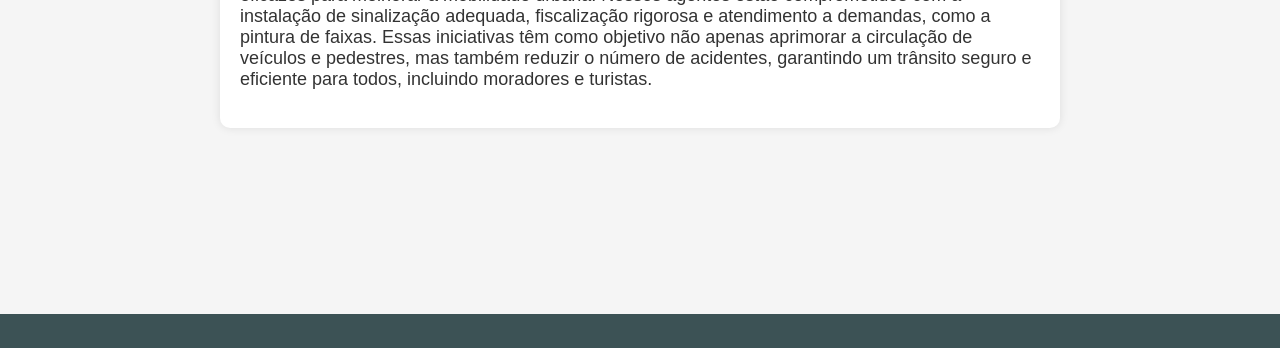
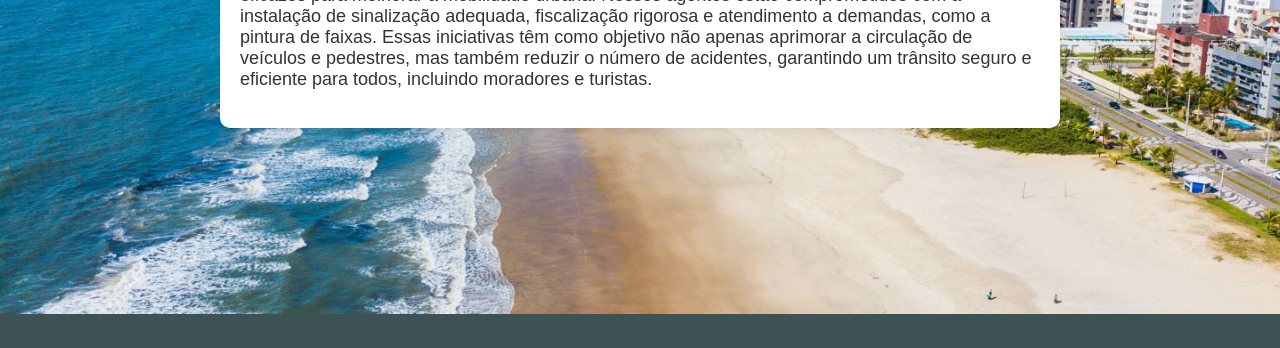
Before and after one commit to ShirouFubuki25/detramat, a plain HTML site: page index.html in a window 1280 px wide. Shown: the part 332-680 px from the top of the page. Drawn offline with Linux system fonts and the light colour scheme.

Commit message:
segundo commit

```diff
--- a/index.html
+++ b/index.html
@@ -44,7 +44,7 @@
 
     <main>
         <div class="escrita">
-            <p>O <b>DETRAMAT</b> se dedica a promover a segurança e a fluidez no trânsito, implementando ações eficazes para melhorar a mobilidade urbana.
+            <p>O DETRAMAT se dedica a promover a segurança e a fluidez no trânsito, implementando ações eficazes para melhorar a mobilidade urbana.
                 Nossos agentes estão comprometidos com a instalação de sinalização adequada, fiscalização rigorosa e atendimento a demandas,
                 como a pintura de faixas. Essas iniciativas têm como objetivo não apenas aprimorar a circulação de veículos e pedestres,
                 mas também reduzir o número de acidentes, garantindo um trânsito seguro e eficiente para todos, incluindo moradores e turistas.</p>
--- a/style.css
+++ b/style.css
@@ -8,6 +8,11 @@ body {
     font-family: Arial, sans-serif;
     margin: 0;
     padding: 0;
+    background-image: url('imagens/matinhos.jpeg'); /* Caminho da imagem */
+    background-size: cover; /* Faz a imagem cobrir todo o fundo */
+    background-position: center; /* Centraliza a imagem */
+    background-repeat: no-repeat; /* Evita que a imagem se repita */
+    background-attachment: fixed; /* Fixa a imagem de fundo (opcional) */
 }
 
 /* Estilização do cabeçalho */
```
Also changed, not shown: imagens/matinhos.jpeg (added).
